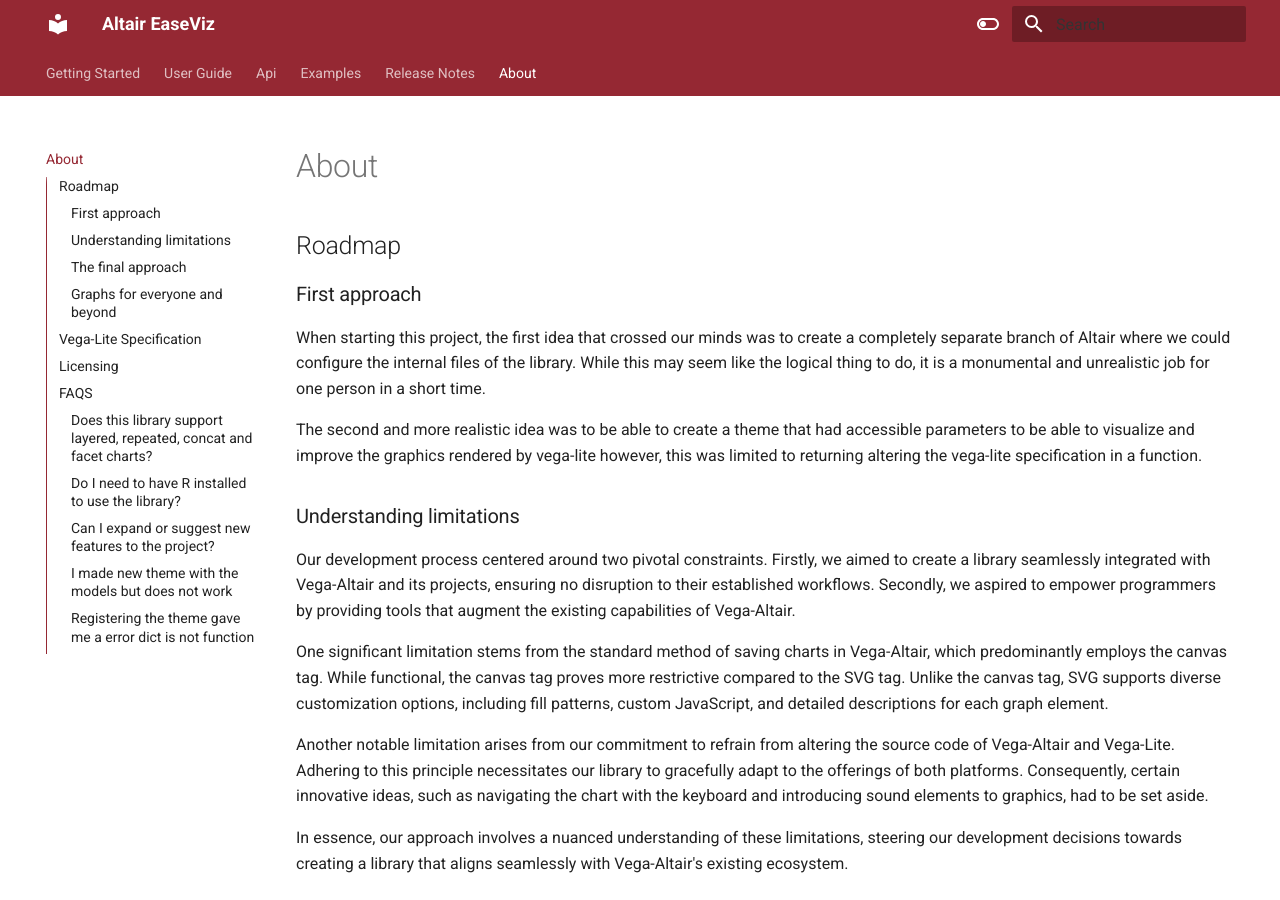
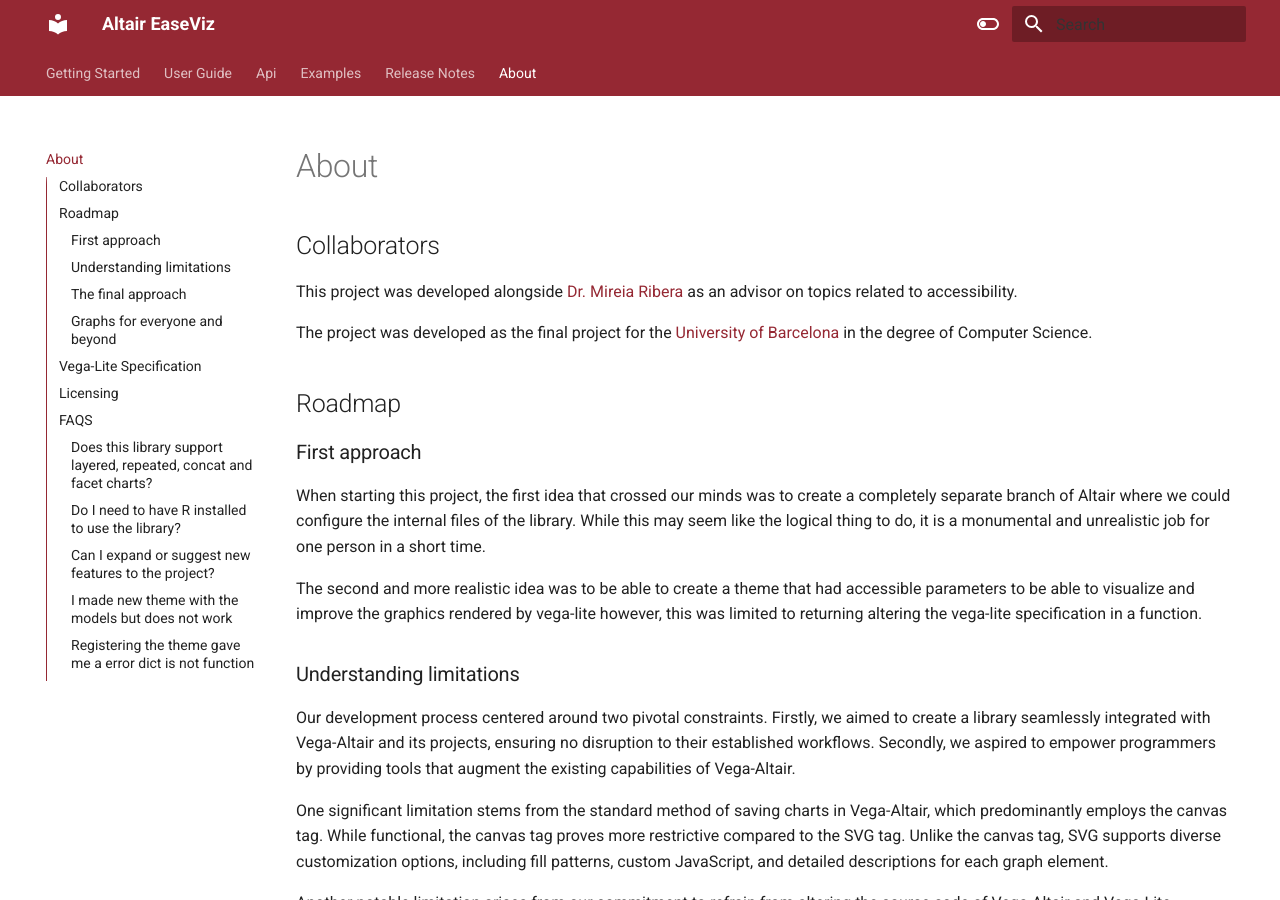
Before and after one commit to MiguelUB/altair-easeviz, an MkDocs documentation site: the page built from docs/p5-about.md, in a window 1280 px wide and 900 px high. Built offline with MkDocs 1.6.1 and Material for MkDocs 9.7.7, drawn with Linux system fonts in a browser that asks for light colours.

Commit message:
Added collaborators

```diff
--- a/docs/p5-about.md
+++ b/docs/p5-about.md
@@ -1,4 +1,10 @@
 # About
+
+## Collaborators
+
+This project was developed alongside [Dr. Mireia Ribera ](https://www.eina.cat/es/conoce-eina/profesorado/mireia-ribera)as an advisor on topics related to accessibility.
+
+The project was developed as the final project for the [University of Barcelona](https://mat.ub.edu/grauinformatica/) in the degree of Computer Science.
 
 ## Roadmap
 
```
Also changed, not shown: README.md (+6 -0 lines).
